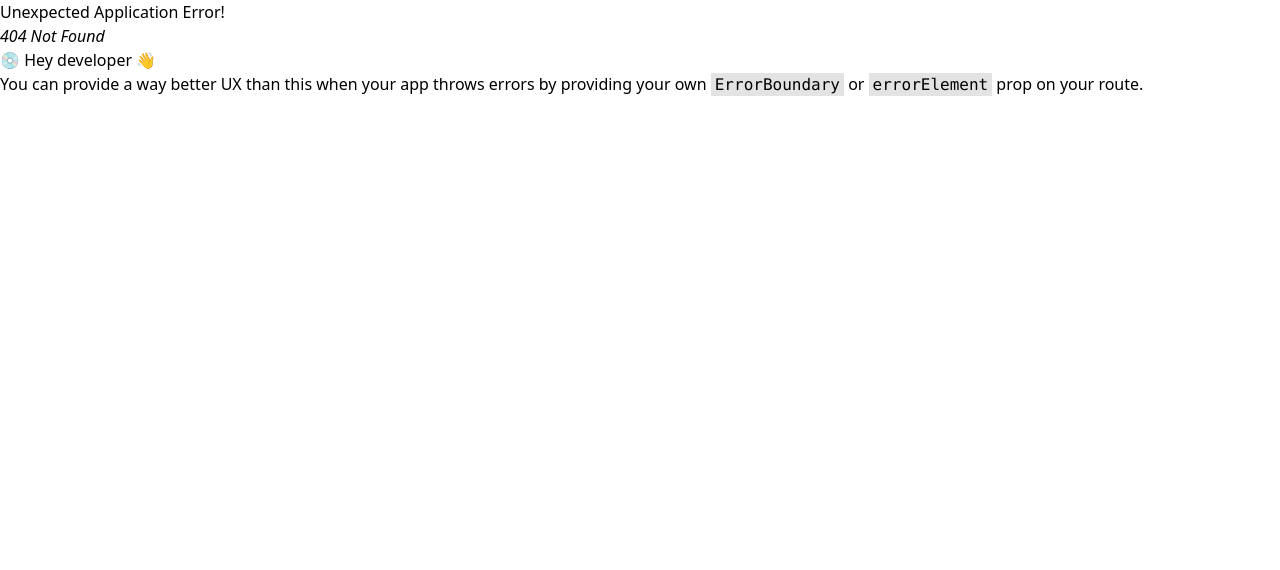
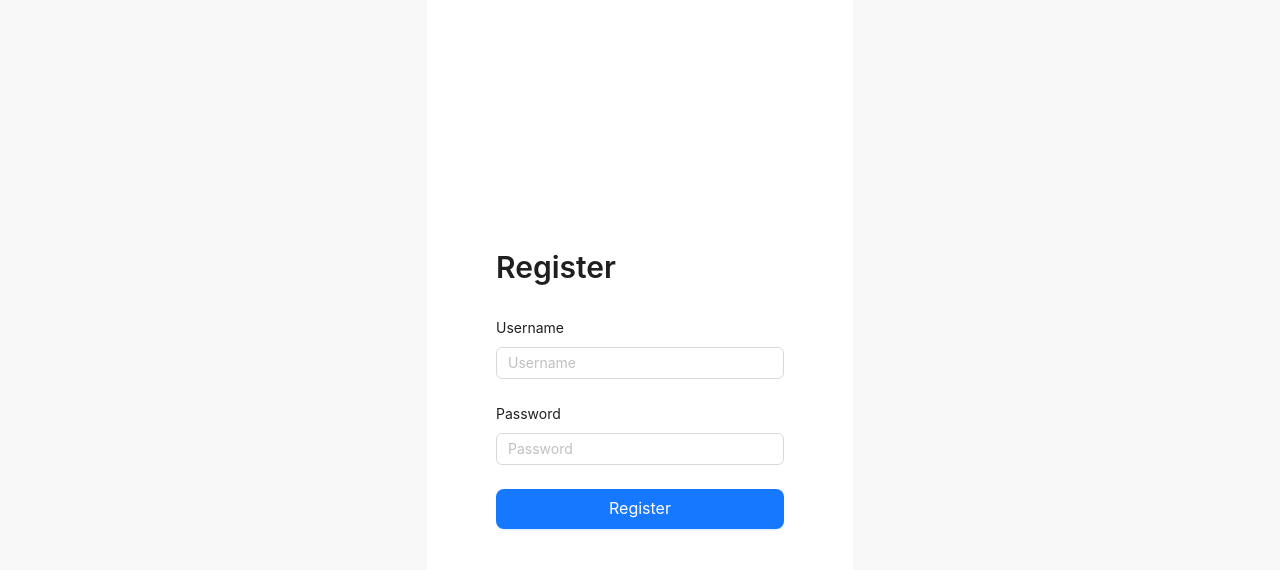
Before and after one commit to crendyyy/Alirankoi, a React (Vite) app: page /register in a window 1280 px wide. Before the commit this address had no page. Shown: the top 570 px of the page. Built offline with nearby package versions, Linux system fonts and the light colour scheme.

Commit message:
Make pages login and register

```diff
--- /dev/null
+++ b/src/pages/Login.jsx
@@ -0,0 +1,60 @@
+import { Button, Flex, Form, Input, Layout } from "antd";
+import { Content } from "antd/es/layout/layout";
+import Title from "antd/es/typography/Title";
+import { useState } from "react";
+
+const Login = () => {
+  const [email, setEmail] = useState("");
+  const [password, setPassword] = useState("");
+
+  const onFinish = () => {
+
+    console.log(email);
+    console.log(password);
+  };
+
+  return (
+    <Layout className="bg-white flex justify-center items-center">
+      <Content className="flex w-72 items-center">
+        <Flex vertical gap="middle" className="w-full">
+          <Title level={2}>Login</Title>
+          <Form
+            layout="vertical"
+            style={{ maxWidth: 600 }}
+            name="login"
+            initialValues={{ remember: true }}
+            onFinish={onFinish}
+          >
+            <Form.Item
+              label="Username"
+              rules={[
+                { required: true, message: "Please input your Username!" },
+              ]}
+            >
+              <Input placeholder="Username" onChange={(e) => setEmail(e.target.value)} value={email}/>
+            </Form.Item>
+            <Form.Item
+              label="Password"
+              rules={[
+                { required: true, message: "Please input your Password!" },
+              ]}
+            >
+              <Input placeholder="Password" type="password" />
+            </Form.Item>
+            <Form.Item>
+              <Button
+                type="primary"
+                className="w-full"
+                size="large"
+                htmlType="submit"
+              >
+                Login
+              </Button>
+            </Form.Item>
+          </Form>
+        </Flex>
+      </Content>
+    </Layout>
+  );
+};
+export default Login;
--- /dev/null
+++ b/src/pages/Register.jsx
@@ -0,0 +1,60 @@
+import { Button, Flex, Form, Input, Layout } from "antd";
+import { Content } from "antd/es/layout/layout";
+import Title from "antd/es/typography/Title";
+import { useState } from "react";
+
+const Register = () => {
+  const [email, setEmail] = useState("");
+  const [password, setPassword] = useState("");
+
+  const onFinish = () => {
+
+    console.log(email);
+    console.log(password);
+  };
+
+  return (
+    <Layout className="bg-white flex justify-center items-center">
+      <Content className="flex w-72 items-center">
+        <Flex vertical gap="middle" className="w-full">
+          <Title level={2}>Register</Title>
+          <Form
+            layout="vertical"
+            style={{ maxWidth: 600 }}
+            name="Register"
+            initialValues={{ remember: true }}
+            onFinish={onFinish}
+          >
+            <Form.Item
+              label="Username"
+              rules={[
+                { required: true, message: "Please input your Username!" },
+              ]}
+            >
+              <Input placeholder="Username" onChange={(e) => setEmail(e.target.value)} value={email}/>
+            </Form.Item>
+            <Form.Item
+              label="Password"
+              rules={[
+                { required: true, message: "Please input your Password!" },
+              ]}
+            >
+              <Input placeholder="Password" type="password" />
+            </Form.Item>
+            <Form.Item>
+              <Button
+                type="primary"
+                className="w-full"
+                size="large"
+                htmlType="submit"
+              >
+                Register
+              </Button>
+            </Form.Item>
+          </Form>
+        </Flex>
+      </Content>
+    </Layout>
+  );
+};
+export default Register;
--- a/src/routes/index.jsx
+++ b/src/routes/index.jsx
@@ -5,6 +5,8 @@ import Order from "../pages/Order";
 import Setting from "../pages/Setting";
 import Profile from "../pages/Profile";
 import OrderDetail from "../pages/OrderDetail";
+import Login from "../pages/Login";
+import Register from "../pages/Register";
 
 const Layout = () => {
   const location = useLocation();
@@ -12,13 +14,20 @@ const Layout = () => {
 
   return (
     <div className="min-h-screen flex flex-col justify-center w-full items-center bg-[#F8F8F8]">
+      {path === "/login" || path === "/register" ? (
+        <main className="relative flex flex-col justify-between min-h-screen max-[1080px]:w-full w-1/3 bg-white">
+          <div className="flex flex-col flex-grow p-6 ">
+            <Outlet />
+          </div>
+        </main>
+      ) : (
         <main className="relative flex flex-col justify-between min-h-screen max-[1080px]:w-full w-1/3 bg-white">
           <div className="flex flex-col flex-grow p-6 mb-[76px] ">
             <Outlet />
           </div>
-
           <ButtomBar />
         </main>
+      )}
     </div>
   );
 };
@@ -47,6 +56,14 @@ const routes = [
             path: "/profile",
             children: [{ index: true, element: <Profile /> }],
           },
+          {
+            path: "/login",
+            children: [{ index: true, element: <Login /> }],
+          },
+          {
+            path: "/register",
+            children: [{ index: true, element: <Register /> }],
+          },
         ],
       },
     ],
```
Lines whose indentation alone changed are shown as unchanged.
